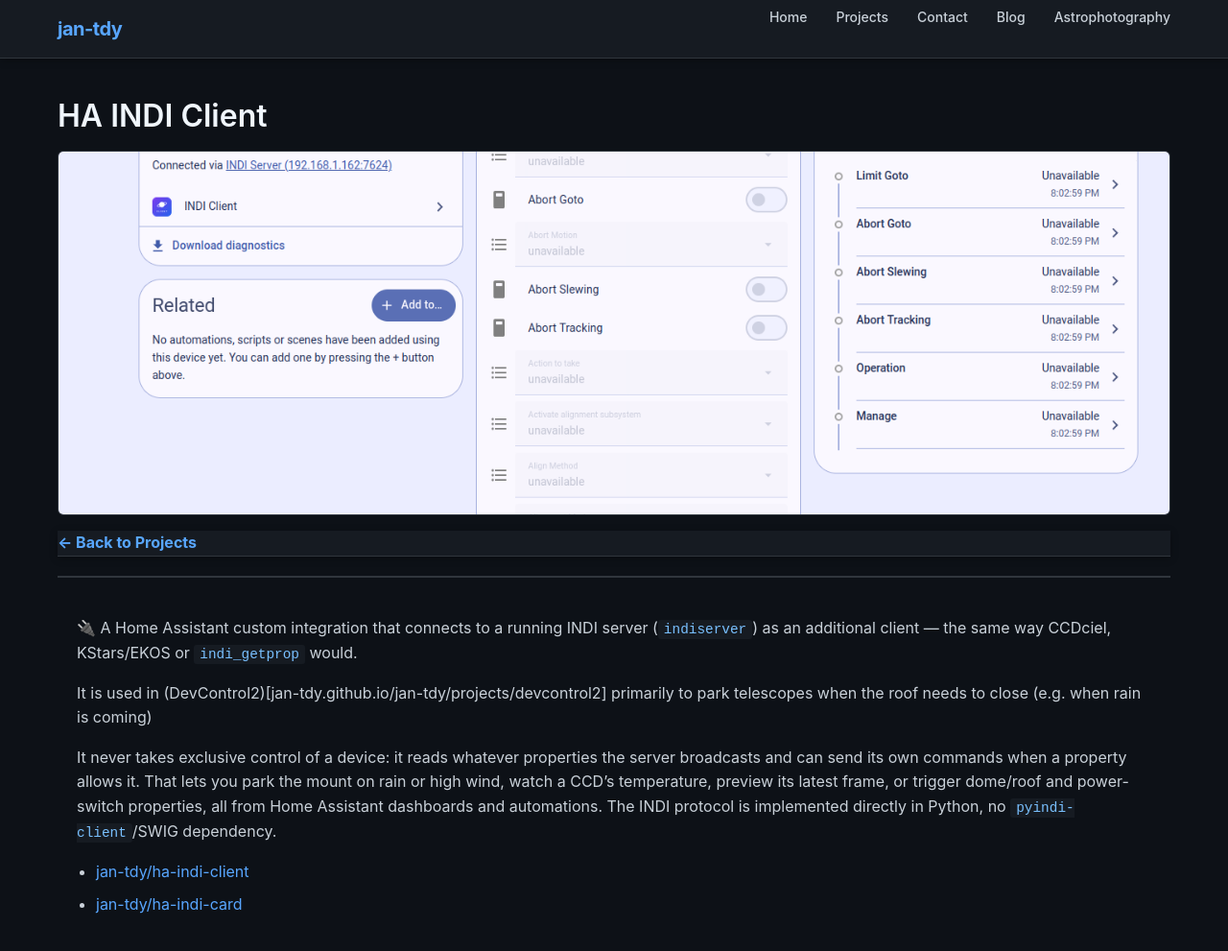
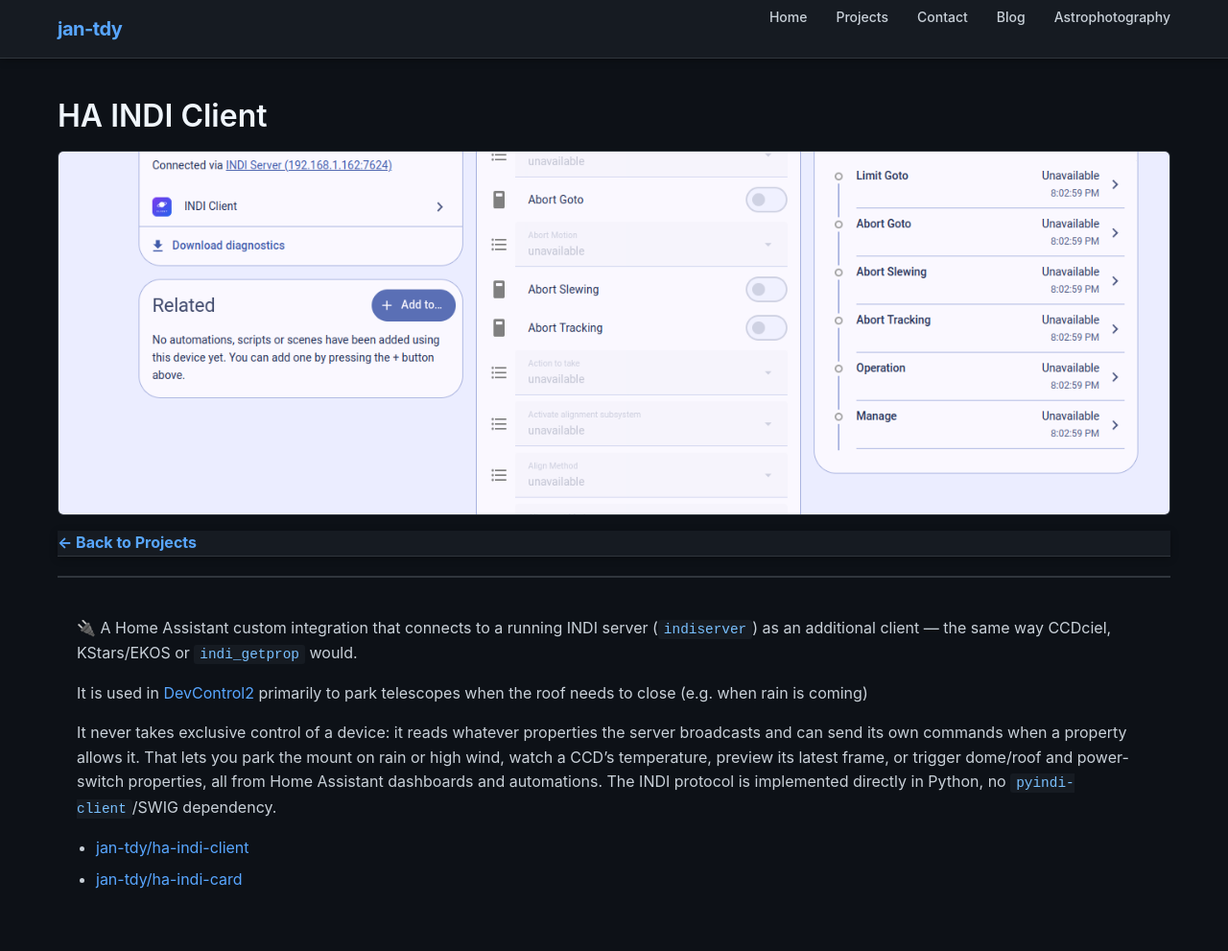
Before and after one commit to jan-tdy/jan-tdy, a Jekyll site: the page built from docs/_projects/ha-indi-client.md, in a window 1280 px wide and 995 px high. Shown: the top 991 px of the window at 96% size. Built offline with Jekyll 4.4.1, drawn with Linux system fonts in a browser that asks for light colours.

Commit message:
Update ha-indi-client.md

```diff
--- a/docs/_projects/ha-indi-client.md
+++ b/docs/_projects/ha-indi-client.md
@@ -5,7 +5,7 @@
 ---
 🔌 A Home Assistant custom integration that connects to a running INDI server (`indiserver`) as an additional client — the same way CCDciel, KStars/EKOS or `indi_getprop` would.
 
-It is used in (DevControl2)[jan-tdy.github.io/jan-tdy/projects/devcontrol2] primarily to park telescopes when the roof needs to close (e.g. when rain is coming)
+It is used in [DevControl2](jan-tdy.github.io/jan-tdy/projects/devcontrol2) primarily to park telescopes when the roof needs to close (e.g. when rain is coming)
 
 It never takes exclusive control of a device: it reads whatever properties the server broadcasts and can send its own commands when a property allows it. That lets you park the mount on rain or high wind, watch a CCD's temperature, preview its latest frame, or trigger dome/roof and power-switch properties, all from Home Assistant dashboards and automations. The INDI protocol is implemented directly in Python, no `pyindi-client`/SWIG dependency.
 
```
